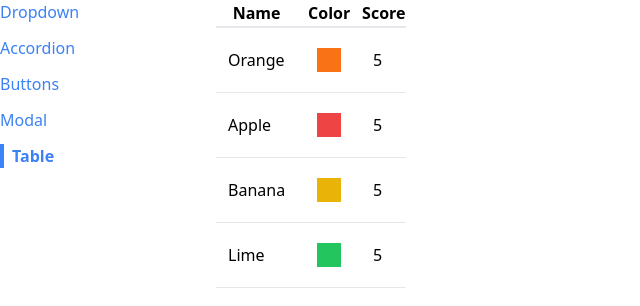
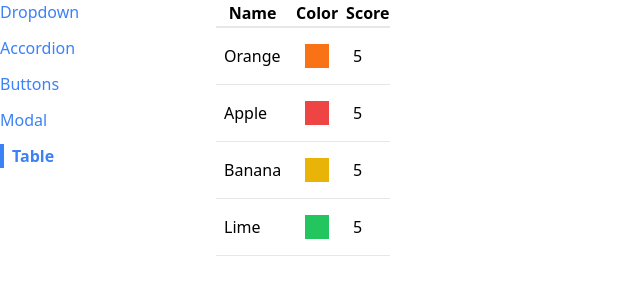
Before and after one commit to Jeungbin/react-udemy-lecture, a React (Create React App) app: page /table in a window 1280 px wide. Shown: the top 306 px of the page, without its empty margins (0-640 px from the left). Built offline with nearby package versions, Linux system fonts and the light colour scheme.

Commit message:
#15 : Nested Maps

```diff
--- a/src/10.Navigation and Routing/components/Table.js
+++ b/src/10.Navigation and Routing/components/Table.js
@@ -12,11 +12,16 @@
   });
 
   const renderdRows = data.map((fruit) => {
+    const renderedCells = config.map((column) => {
+      return (
+        <td className="p-2" key={column.label}>
+          {column.render(fruit)}
+        </td>
+      );
+    });
     return (
       <tr className="border-b" key={fruit.name}>
-        <td className="p-3">{config[0].render(fruit)}</td>
-        <td className="p-3">{config[1].render(fruit)}</td>
-        <td className="p-3">{config[2].render(fruit)}</td>
+        {renderedCells}
       </tr>
     );
   });
```
